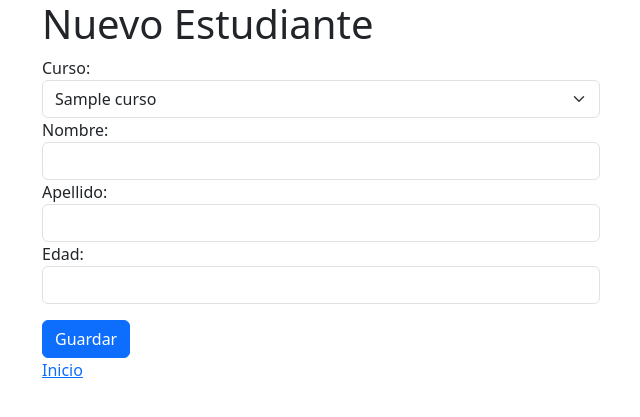
After one commit to cindychateau/PythonBancodeChile2024, a Flask app: template Python/3.- Flask/estudiantes_cursos/flask_app/templates/estudiante.html in a window 1280 px wide. The commit adds this page. Shown: the top 417 px of the page, without its empty margins (40-680 px from the left). Run offline with Flask 3, Linux system fonts and the light colour scheme; the template is opened without the code that fills it: most values are stand-ins (such as "Sample title", 1, 10 or a date in 2020).

Commit message:
Alta de Curso y Estudiante

```diff
--- a/Python/3.- Flask/estudiantes_cursos/flask_app/controllers/curso_controller.py
+++ b/Python/3.- Flask/estudiantes_cursos/flask_app/controllers/curso_controller.py
@@ -16,4 +16,7 @@ def cursos():
     return render_template("cursos.html", cursos = lista_cursos)
 
 
-@app.route("/crear/curso")
+@app.route("/crear/curso", methods=['POST'])
+def crear_curso():
+    Curso.guardar(request.form)
+    return redirect("/cursos")
--- a/Python/3.- Flask/estudiantes_cursos/flask_app/templates/cursos.html
+++ b/Python/3.- Flask/estudiantes_cursos/flask_app/templates/cursos.html
@@ -18,7 +18,7 @@
                         <label>Nombre:</label>
                         <input type="text" class="form-control" name="nombre" >
                     </div>
-                    <input type="submit" class="btn btn-info" value="Guardar" >
+                    <input type="submit" class="btn btn-info mt-3" value="Guardar" >
                 </form>
             </div>
             <!-- DER -->
@@ -33,6 +33,7 @@
                     </p>
                     {% endfor %}
                 </div>
+                <a class="btn btn-primary mt-3" href="/estudiante">Agregar estudiante</a>
             </div>
         </div>
     </div>
--- /dev/null
+++ b/Python/3.- Flask/estudiantes_cursos/flask_app/templates/estudiante.html
@@ -0,0 +1,41 @@
+<!DOCTYPE html>
+<html lang="en">
+<head>
+    <meta charset="UTF-8">
+    <meta name="viewport" content="width=device-width, initial-scale=1.0">
+    <title>Estudiante</title>
+    <link href="https://cdn.jsdelivr.net/npm/bootstrap@5.3.3/dist/css/bootstrap.min.css" rel="stylesheet"
+    integrity="sha384-QWTKZyjpPEjISv5WaRU9OFeRpok6YctnYmDr5pNlyT2bRjXh0JMhjY6hW+ALEwIH" crossorigin="anonymous">
+</head>
+<body>
+    <div class="container">
+        <div class="col-6">
+            <h1>Nuevo Estudiante</h1>
+            <form action="/crear/estudiante" method="POST">
+                <div>
+                    <label>Curso:</label>
+                    <select name="curso_id" class="form-select" >
+                        {% for curso in cursos %}
+                            <option value="{{curso.id}}" >{{curso.nombre}}</option>
+                        {% endfor %}
+                    </select>
+                </div>
+                <div>
+                    <label>Nombre:</label>
+                    <input type="text" name="nombre" class="form-control" >
+                </div>
+                <div>
+                    <label>Apellido:</label>
+                    <input type="text" name="apellido" class="form-control" >
+                </div>
+                <div>
+                    <label>Edad:</label>
+                    <input type="number" name="edad" class="form-control" >
+                </div>
+                <input type="submit" value="Guardar" class="btn btn-primary mt-3" >
+            </form>
+        </div>
+        <a href="/cursos">Inicio</a>
+    </div>
+</body>
+</html>
--- a/Python/3.- Flask/estudiantes_cursos/server.py
+++ b/Python/3.- Flask/estudiantes_cursos/server.py
@@ -1,5 +1,9 @@
 #Importación de app
+from flask_app import app
 
 #Importación Controladores
+from flask_app.controllers import curso_controller, estudiante_controller
 
 #Ejecución de app
+if __name__=="__main__":
+	app.run(debug=True)
```
Also changed, not shown: Python/3.- Flask/estudiantes_cursos/flask_app/controllers/estudiante_controller.py (added, +16 -0 lines), 2 other files.
